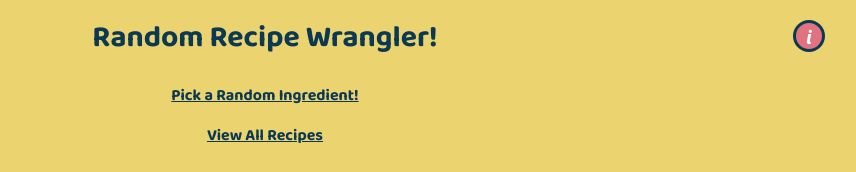
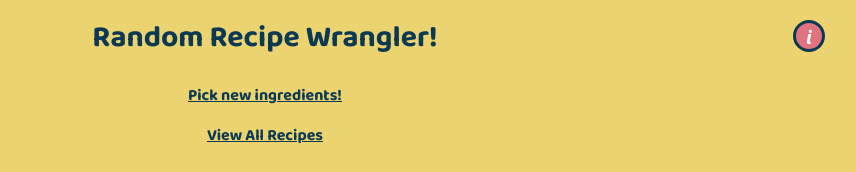
Before and after one commit to audrow/random-recipe-app, a React (Create React App) app: page /about in a window 1280 px wide. Shown: the top 172 px of the page, without its empty margins (375-1231 px from the left). Built offline with nearby package versions, Linux system fonts and the light colour scheme.

Commit message:
update copy

```diff
--- a/src/components/Nav.tsx
+++ b/src/components/Nav.tsx
@@ -9,7 +9,7 @@ const Nav = () => {
     <nav className='text-center text-navy'>
       <ul>
         <li className={listStyle}>
-          <Link className={linkStyle} to="/">Pick a Random Ingredient!</Link>
+          <Link className={linkStyle} to="/">Pick new ingredients!</Link>
         </li>
         <li className={listStyle}>
           <Link className={linkStyle} to="/recipes">View All Recipes</Link>
--- a/src/pages/Random.tsx
+++ b/src/pages/Random.tsx
@@ -20,7 +20,7 @@ function Random ({ recipesToPick = 3 }: { recipesToPick?: number }) {
     searchCourse = 'all'
   }
   const courseString = {
-    all: 'everything',
+    all: 'all courses',
     main: 'main dishes',
     appetizer: 'appetizers',
     dessert: 'desserts'
@@ -80,7 +80,8 @@ function Random ({ recipesToPick = 3 }: { recipesToPick?: number }) {
         <h2>Showing you {Math.min(recipesToPick, matchingRecipes)} recipe{
           Math.min(recipesToPick, matchingRecipes) > 1 ? 's' : ''
         } from {courseString[searchCourse]}</h2>
-        <h3>Ingredients:</h3>
+        <div className='m-3'>
+          <h3>Selected ingredients:</h3>
           <div className='flex flex-row justify-center'>
             {pickedIngredients.sort().map(ingredient => (
               <SelectedIngredientButton
@@ -89,7 +90,8 @@ function Random ({ recipesToPick = 3 }: { recipesToPick?: number }) {
                 ingredient={ingredient} />
             ))}
           </div>
-        <h3>Recipes</h3>
+        </div>
+        {/* <h3 className='text-xl m-3'>Random Recipes</h3> */}
         <ul className="flex justify-center space-x-2">
           {pickedRecipes.map((recipe, index) => (
             <li key={index}>
```
Lines whose indentation alone changed are shown as unchanged.
